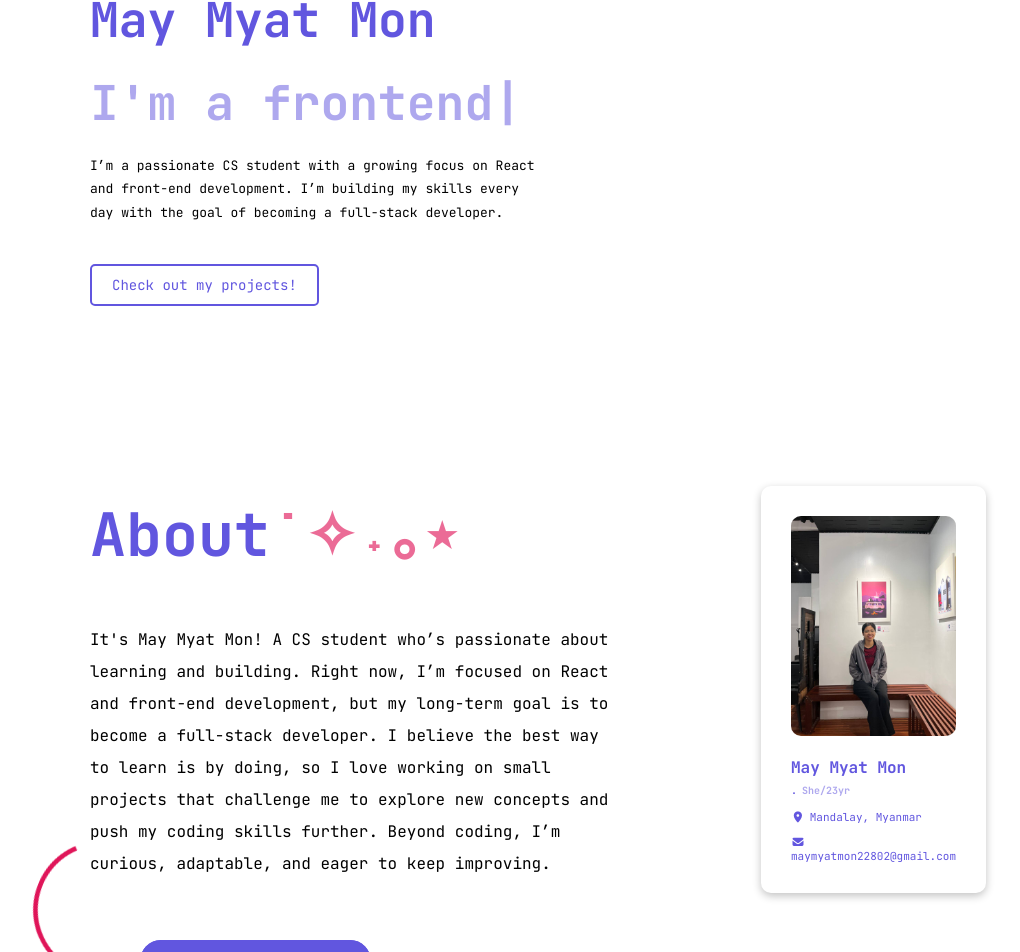
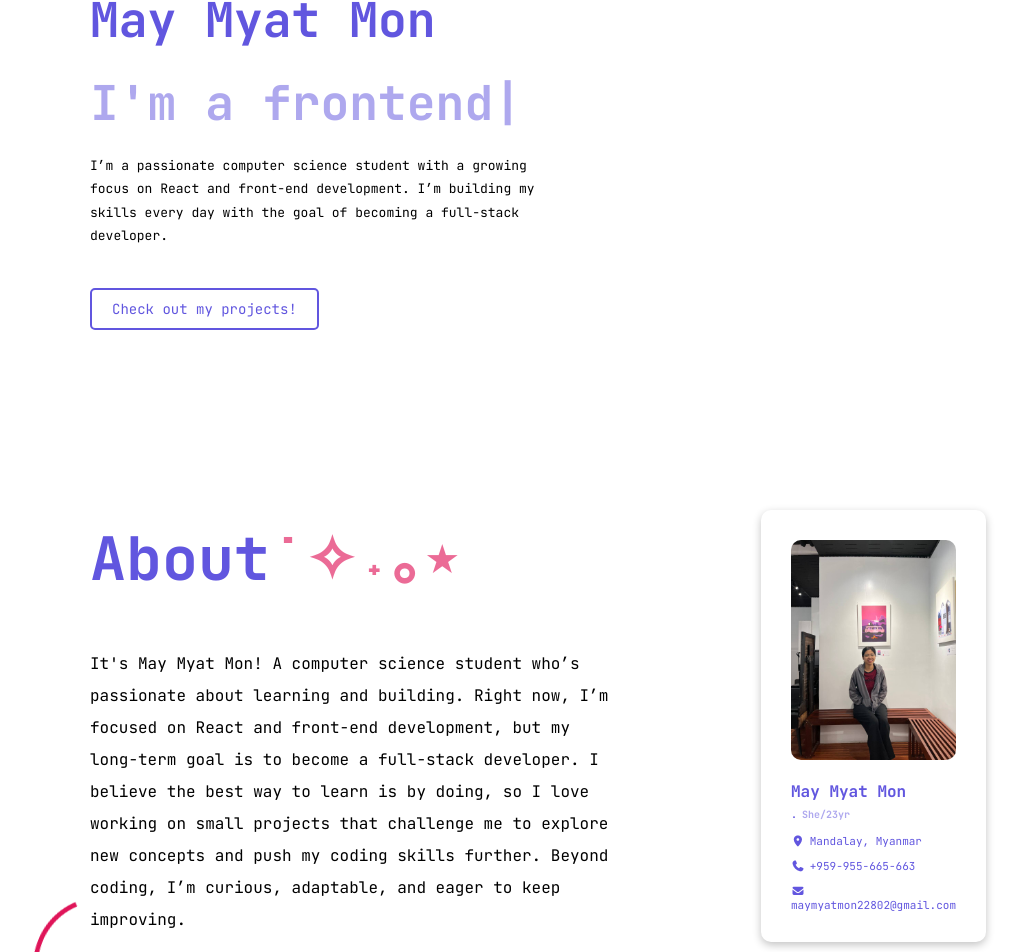
Before and after one commit to may22802/may-portfilio, a React (Vite) app: page / in a window 1280 px wide. Shown: the part 242-1194 px from the top of the page, without its empty margins (102-1122 px from the left). Built offline with nearby package versions, Linux system fonts and the light colour scheme.

Commit message:
text update

```diff
--- a/src/components/About.jsx
+++ b/src/components/About.jsx
@@ -13,7 +13,7 @@ export default function About({aboutRef,className}) {
                     </h1>
                     <div className="about-text">
                         <p>
-                            It's May Myat Mon! A CS student who’s passionate about learning and building. Right now, I’m focused on React and front-end development, but my long-term goal is to become a full-stack developer. I believe the best way to learn is by doing, so I love working on small projects that challenge me to explore new concepts and push my coding skills further. Beyond coding, I’m curious, adaptable, and eager to keep improving.
+                            It's May Myat Mon! A computer science student who’s passionate about learning and building. Right now, I’m focused on React and front-end development, but my long-term goal is to become a full-stack developer. I believe the best way to learn is by doing, so I love working on small projects that challenge me to explore new concepts and push my coding skills further. Beyond coding, I’m curious, adaptable, and eager to keep improving.
                         </p>
                         <img className="arrow-svg" src={curved_arr} alt="" />
                         <a target="_blank" href="https://drive.google.com/file/d/1TCYjoTTF754_9Z489Dkda3a9dx0DkzJL/view?usp=sharing"><span><i className="fa-solid fa-download"></i></span>Check out my resume</a>
@@ -24,6 +24,7 @@ export default function About({aboutRef,className}) {
                     <img className="my-img" src={my_img} alt="" />
                     <p className="img-text-name">May Myat Mon <span>She/23yr</span></p>
                     <p className="img-text-loc"><i className="fa-solid fa-location-dot"></i>Mandalay, Myanmar</p>
+                    <p className="img-text-loc"><i className="fa-solid fa-phone"></i>+959-955-665-663</p>
                     <p className="img-text-mail"><i className="fa-solid fa-envelope"></i>maymyatmon22802@gmail.com</p>
                 </div>
             </div>
--- a/src/components/Intro.jsx
+++ b/src/components/Intro.jsx
@@ -23,7 +23,7 @@ export default function Intro({introRef,className,projectRef,scrollToSection}) {
                     }}
                     repeat={Infinity}
                 />
-                <p className="intro-text-2">I’m a passionate CS student with a growing focus on React and front-end development. I’m building my skills every day with the goal of becoming a full-stack developer.</p>
+                <p className="intro-text-2">I’m a passionate computer science student with a growing focus on React and front-end development. I’m building my skills every day with the goal of becoming a full-stack developer.</p>
 
                 <button className="intro-btn" onClick={() => scrollToSection(projectRef)}>Check out my projects!</button>
             </div>
```
